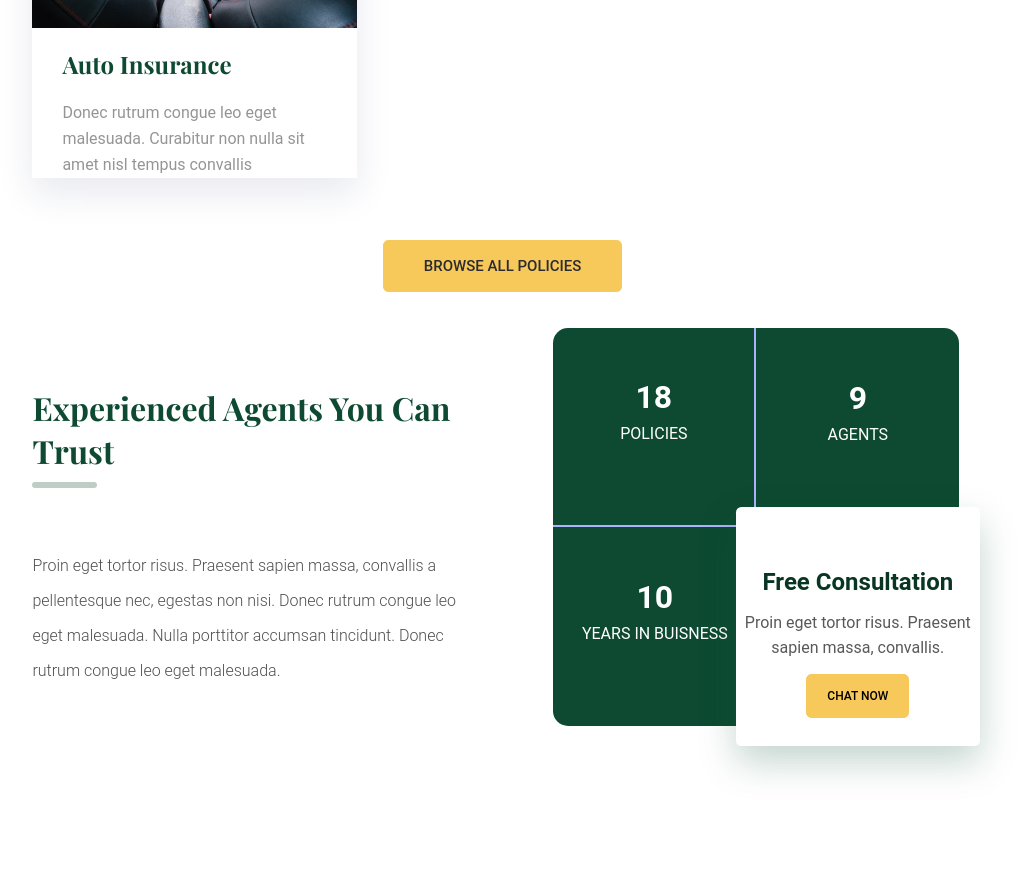
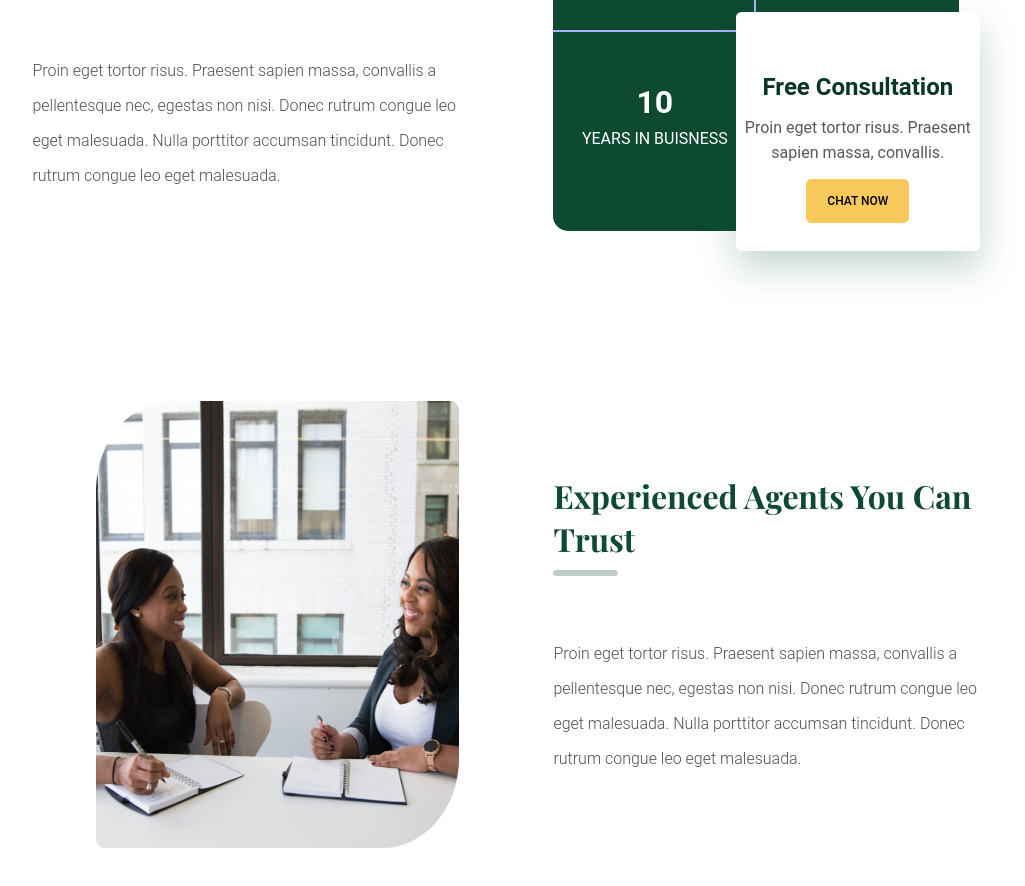
Before and after one commit to Phoenix1604/subhajitbera-html-css-test, a plain HTML site: page index.html in a window 1280 px wide. Shown: the part 1791-2677 px from the top of the page, without its empty margins (134-1159 px from the left). Drawn offline with nearby package versions, Linux system fonts and the light colour scheme.

Commit message:
about section-2 completed

```diff
--- a/index.html
+++ b/index.html
@@ -96,6 +96,16 @@
                 </div>
             </section>
         </section>
+        <section class="about">
+            <section class="about-left">
+                <img src="./images/about2.png" alt="">
+            </section>
+            <section class="about-left">
+                <h2>Experienced Agents You Can Trust</h2>
+                <hr>
+                <p>Proin eget tortor risus. Praesent sapien massa, convallis a pellentesque nec, egestas non nisi. Donec rutrum congue leo eget malesuada. Nulla porttitor accumsan tincidunt. Donec rutrum congue leo eget malesuada.</p>
+            </section>
+        </section>
     </main>
     <script src="https://unpkg.com/boxicons@2.1.4/dist/boxicons.js" defer></script>
     <script src="./app.js" defer></script>
--- a/style.css
+++ b/style.css
@@ -54,6 +54,13 @@ hr {
     border-radius: 5px;
     width: 65px;
 }
+
+.about{
+    display: flex;
+    margin: 15rem 13vw;
+    justify-content: space-between;
+}
+
 
 @media (max-width: 768px) {
     html {
@@ -257,14 +264,11 @@ nav box-icon {
 .policies h2 {
     font-size: 3.2rem;
 }
-
 .row {
-    margin: 2rem 0;
     display: flex;
-    flex-wrap: wrap;
     justify-content: space-between;
+    gap: 2rem;
 }
-
 .policy {
     flex-basis: 30%;
     margin-top: 4.2rem;
@@ -332,11 +336,6 @@ nav box-icon {
 /* || Card Section End */
 
 /* || About Section */
-.about {
-    display: flex;
-    margin: 15rem 13vw;
-    justify-content: space-between;
-}
 
 .about-right, .about-left {
     flex-basis: 45%;
@@ -410,9 +409,19 @@ nav box-icon {
     padding-top: 25%;
 }
 
+.about-left img {
+    width: 85%;
+    height: 44.7rem;
+    align-self: flex-end;
+}
+
 @media only screen and (max-width: 425px) {
     .about {
         flex-direction: column;
-        gap: 2rem;
+        gap: 3rem;
     }
+    .about-left img {
+        width: 100%;
+    }
+
 }
```
Also changed, not shown: images/about2.png (added), 1 other file.
